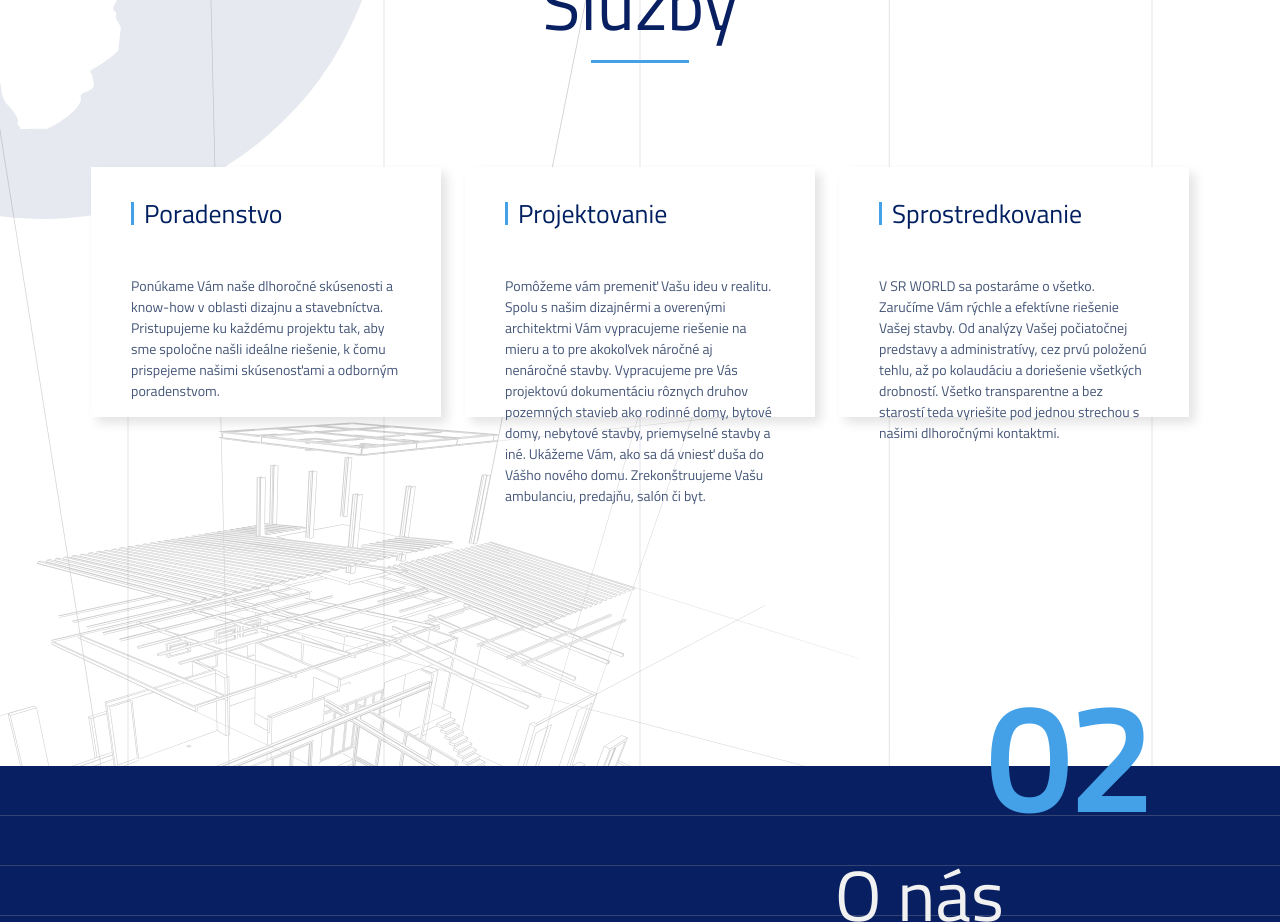
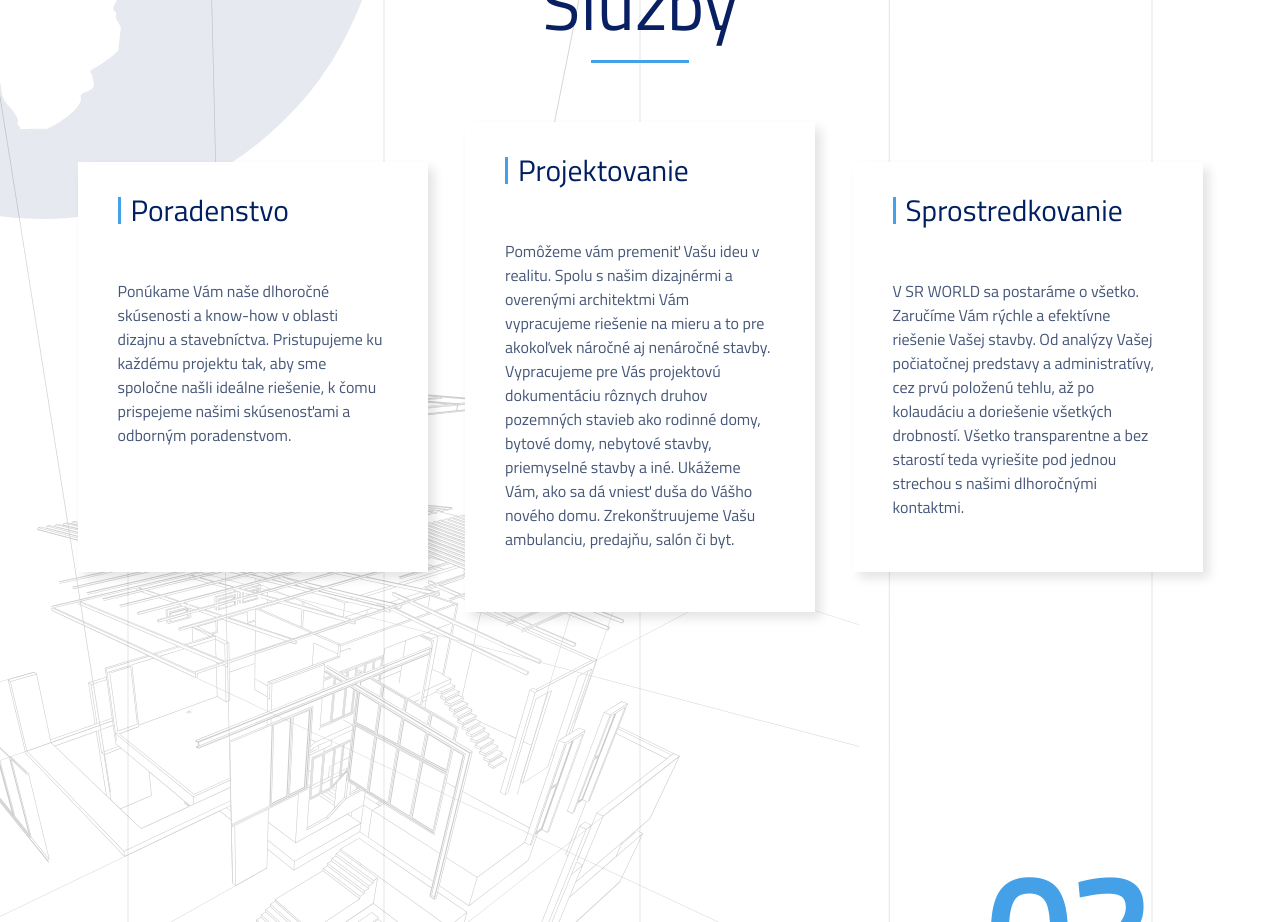
Before and after one commit to bystran/construction_company, a Vue app: page / in a window 1280 px wide. Shown: the part 1180-2102 px from the top of the page. Built offline with nearby package versions, Linux system fonts and the light colour scheme; a web font is replaced by a local one.

Commit message:
Fixes a visual bug, in services section.
The longer text required a larger box to accomodate the text.
This makes the middle box larger than the other two.

```diff
--- a/src/views/Home.services.vue
+++ b/src/views/Home.services.vue
@@ -12,7 +12,7 @@
             <h2 class='underlined text-center'>Služby</h2>
         </div>
         <div class="services-container">
-            <div v-for="(service, index) in services" v-bind:key="index" class='service-wrapper'>
+            <div v-for="(service, index) in services" v-bind:key="index" class='service-wrapper' v-bind:class='[index != 1 ? "smaller":"larger"]'>
                 <service
                     v-bind:heading='service.heading'
                     v-bind:icon='service.icon'
@@ -66,29 +66,52 @@
         margin-left:5%;
     }
     .service-wrapper{
-
         padding:25px 7%;
-        flex-basis: 87%;
-        flex-grow: 0;
-        flex-shrink: 0;
         @include md{
-            flex-basis: 350px;
-            padding:25px 12px;
-            .banner{
-                height: 190px;
-                font-size:14px;
+            &.smaller{
+             padding:25px 20%;
             }
         }
         @include lg{
-            margin-top:20px;
+            padding:0px !important;
+            flex-basis: 300px;
+            &.larger{
+                height: 550px;
+            }
+            &.smaller{
+                height: 400px;
+            }
+            .banner{
+                height: 100%;
+            }
+
         }
+        @include xl{
+            flex-basis: 350px;
+            &.larger{
+                height: 430px;
+            }
+            &.smaller{
+                height: 350px;
+            }
+        }
+
     }
     .services-container{
-        display: flex;
-        flex-wrap: wrap;
-        @include md{
-            justify-content: center;
+        @include lg{
+            display: flex;
+            width:1000px;
+            height: fit-content;
+            align-items: center;
+            margin:auto;
+            justify-content: space-evenly;
         }
+
+        @include xl{
+            width: 1200px;
+        }
+
+
     }
 </style>
 
```
